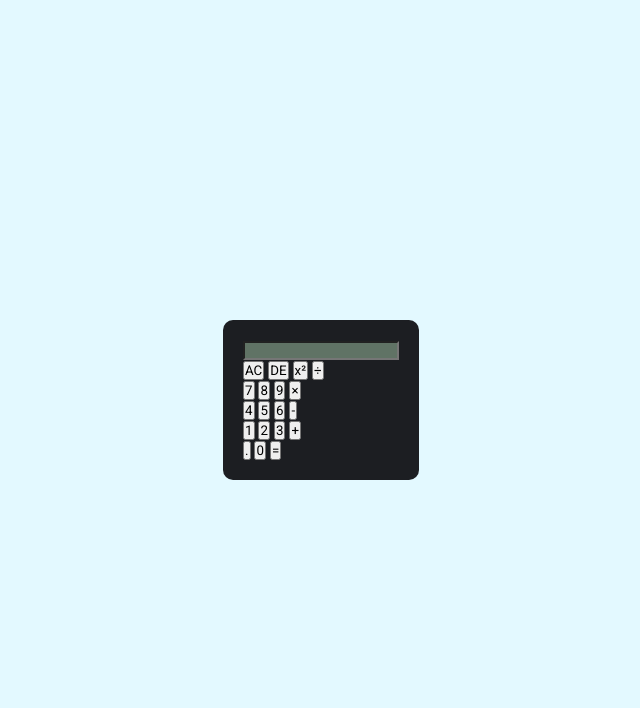
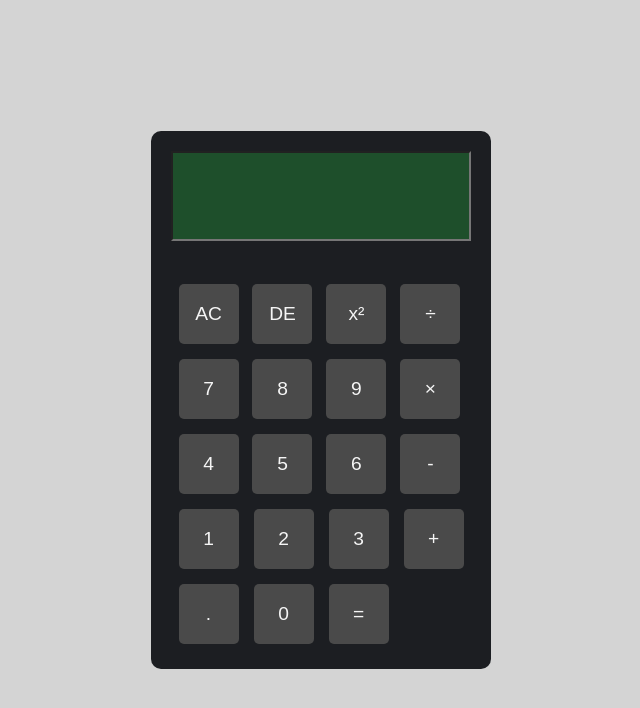
Before and after one commit to GouthaM-Krish-nA/web_dev, a plain HTML site: page web_dev_lvl_0/calculator/index.html in a window 1280 px wide. Shown: the whole page, without its empty margins (319-959 px from the left). Drawn offline with Linux system fonts and the light colour scheme.

Commit message:
designing the buttons

```diff
--- a/web_dev_lvl_0/calculator/index.html
+++ b/web_dev_lvl_0/calculator/index.html
@@ -12,17 +12,19 @@
 <div class="container">
 
 
-     <div class="calculator">
+    <div class="calculator">
      <div class="calc-display">
          <form action="">
-             <input type="text" style="background-color: #607365;" >
+             <input type="text" style="background-color: #1e4f2b ;" >
 
          </form>
      </div>
+     <br>
+     <br>
 
-     <div class="calc-buttons">
+     <div class="calcu-buttons">
          <div class="first-row">
-             <button class="btn">AC</button>
+             <button class="btn green-btn">AC</button>
              <button class="btn">DE</button>
              <button class="btn">x²</button>
              <button class="btn">÷</button>
@@ -34,7 +36,7 @@
              <button class="btn">×</button>
          </div>
          <div class="third-row">
-            <button class="btn">4</button>
+             <button class="btn">4</button>
              <button class="btn">5</button>
              <button class="btn">6</button>
              <button class="btn">-</button>
@@ -43,7 +45,8 @@
              <button class="btn">1</button>
              <button class="btn">2</button>
              <button class="btn">3</button>
-             <button class="btn">+</button>
+             <button class="btn large-button">+</button>
+
          </div>
          <div class="fifth-row">
              <button class="btn">.</button>
--- a/web_dev_lvl_0/calculator/style.css
+++ b/web_dev_lvl_0/calculator/style.css
@@ -11,7 +11,7 @@
 .container{
     width: 100%;
     height: 100vh;
-    background-color: #e3f9ff;
+    background-color: #D4D4D4;
     display: flex;
     align-items: center;
     justify-content: center;
@@ -21,4 +21,46 @@
     background-color: #1C1E22;
     padding: 20px;
     border-radius: 10px;
+    max-height: 100vh;
+    display: flex;
+    flex-direction: column;
+    align-items: center;
 }
+button {
+    color:whitesmoke;
+    background-color: #4A4A4A;
+    display: flexbox;
+    font-size: larger;
+    font-family: sans-serif;
+    border: 0;
+    outline: 0;
+    width: 60px;
+    height: 60px;
+    border-radius: 5px;
+    cursor: pointer;
+    margin: 5px;
+}
+.calcu-buttons {
+    display: flex;
+    flex-direction: column;
+    gap: 5px;
+
+}
+.fourth-row,
+.fifth-row {
+    display: flex;
+    width: 100%;
+    gap: 5px;
+}
+
+.fifth-row{
+    display: flex;
+
+}
+input {
+
+    font-size: xx-large;
+    color: black;
+    width: 300px;
+    height: 90px;
+}
```
Also changed, not shown: web_dev_lvl_0/calculator/Screenshot 2024-11-09 163744.png (added), web_dev_lvl_0/calculator/web/Seven Segment.ttf (added).
